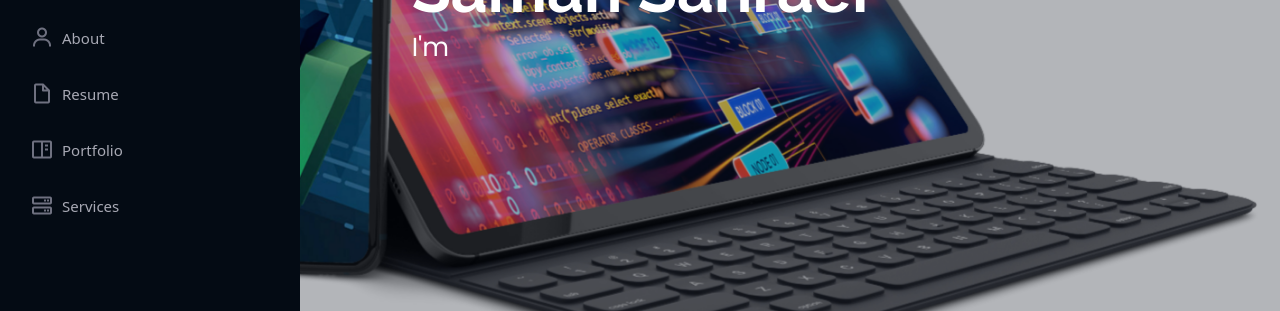
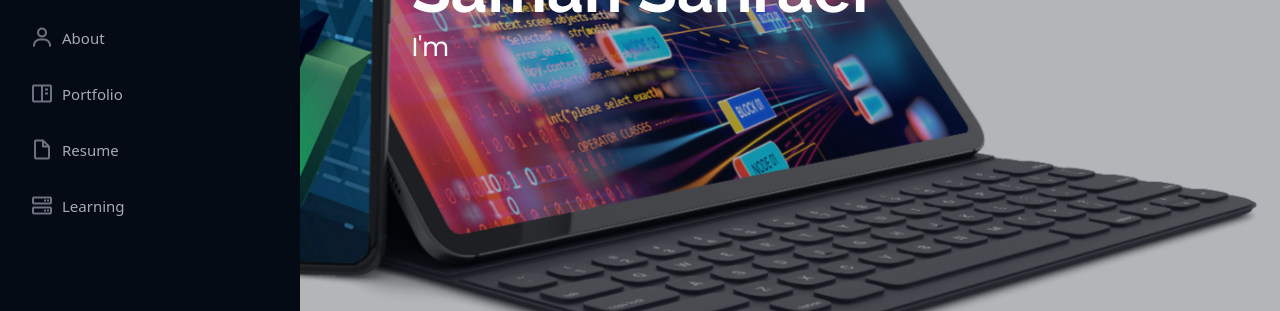
Before and after one commit to saman-sah/personal, a Vue app: page / in a window 1280 px wide. Shown: the part 361-672 px from the top of the page. Built offline with nearby package versions, Linux system fonts and the light colour scheme; no server answers.

Commit message:
fix linkes

```diff
--- a/src/components/Header.vue
+++ b/src/components/Header.vue
@@ -23,9 +23,9 @@
         <ul>
           <li><a href="#hero" class="nav-link scrollto active"><i class="bx bx-home"></i> <span>Home</span></a></li>
           <li><a href="#about" class="nav-link scrollto"><i class="bx bx-user"></i> <span>About</span></a></li>
+          <li><a href="#portfolio" class="nav-link scrollto"><i class="bx bx-book-content"></i> <span>Portfolio</span></a></li>
           <li><a href="#resume" class="nav-link scrollto"><i class="bx bx-file-blank"></i> <span>Resume</span></a></li>
-          <li><a href="#portfolio" class="nav-link scrollto"><i class="bx bx-book-content"></i> <span>Portfolio</span></a></li>
-          <li><a href="#services" class="nav-link scrollto"><i class="bx bx-server"></i> <span>Services</span></a></li>
+          <li><a href="#learning" class="nav-link scrollto"><i class="bx bx-server"></i> <span>Learning</span></a></li>
           <!-- <li><a href="#contact" class="nav-link scrollto"><i class="bx bx-envelope"></i> <span>Contact</span></a></li> -->
         </ul>
       </nav><!-- .nav-menu -->
```
